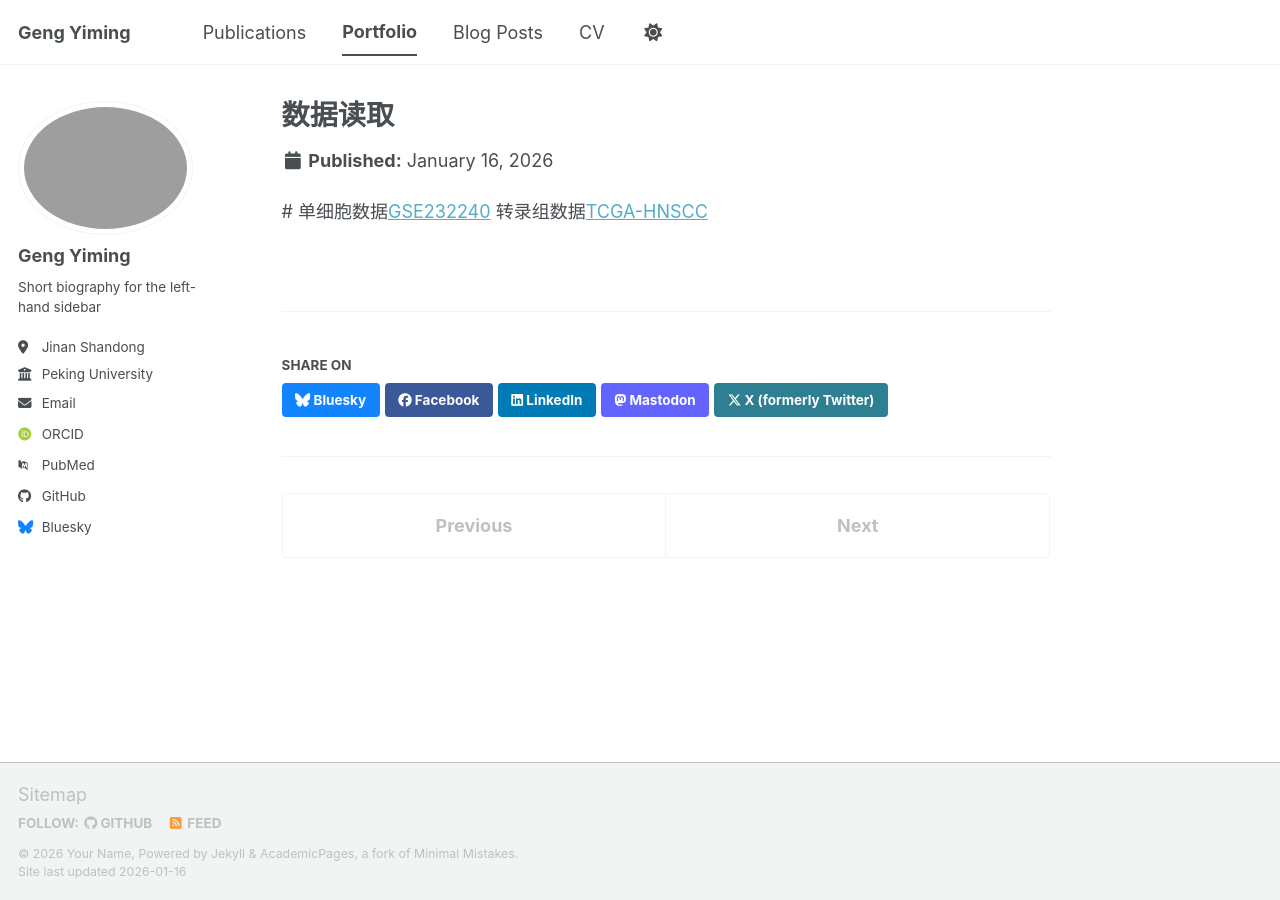
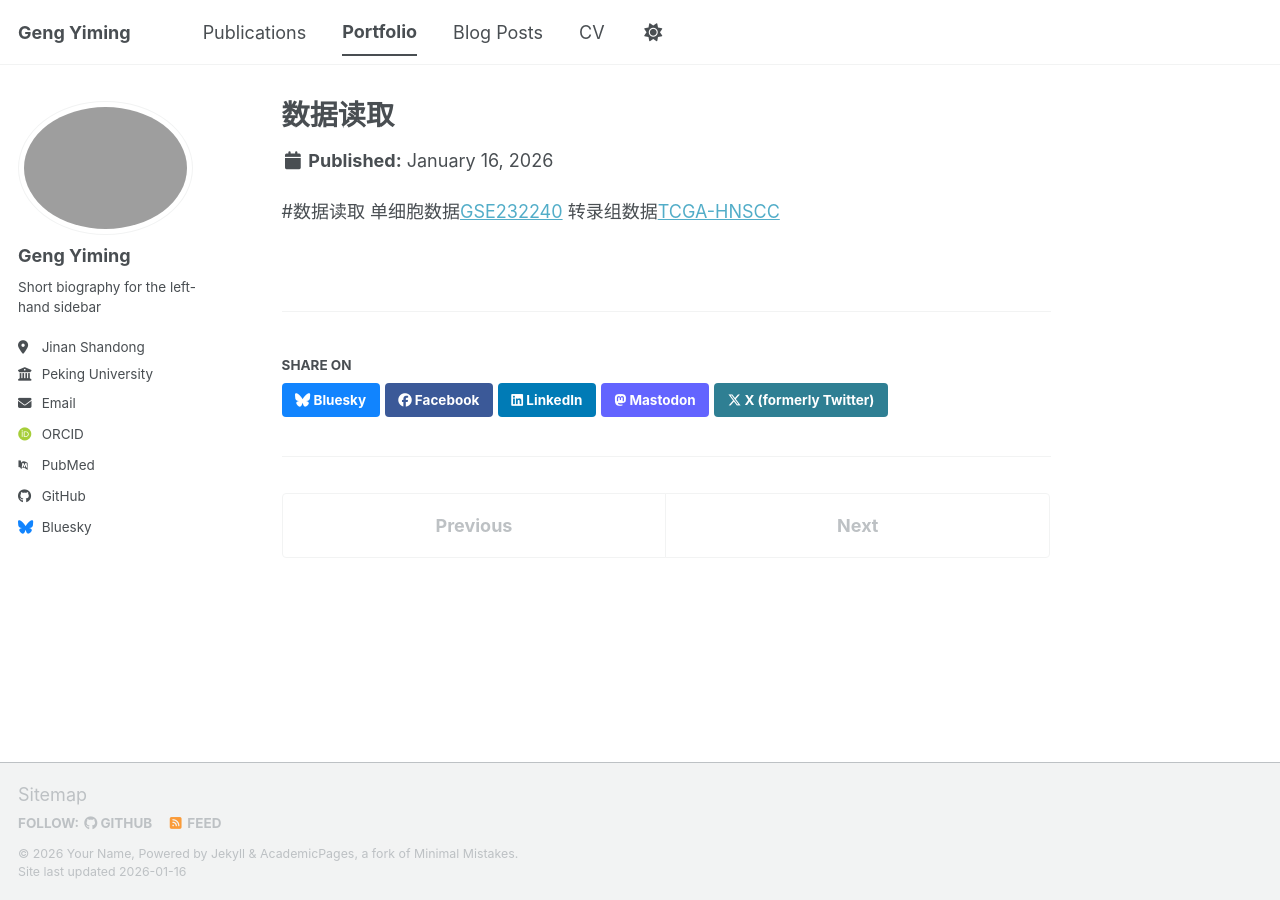
Before and after one commit to GENGYIM/GENGYIM.github.io, a Jekyll site: the page built from _portfolio/portfolio-1.md, in a window 1280 px wide. Built offline with Jekyll 4.4.1, drawn with Linux system fonts in a browser that asks for light colours; some web fonts are replaced; a script bundle is joined from its source files by our own code; library files that are not in the unit come from our copies.

Commit message:
Update portfolio-1.md

```diff
--- a/_portfolio/portfolio-1.md
+++ b/_portfolio/portfolio-1.md
@@ -1,8 +1,8 @@
 ---
 title: "数据读取"
-
+excerpt: "Short description of portfolio item number 1<br/><img src='/images/500x300.png'>"
+collection: portfolio
 ---
-
-#
+#数据读取
 单细胞数据[GSE232240](https://www.ncbi.nlm.nih.gov/geo/query/acc.cgi?acc=GSE232240)
 转录组数据[TCGA-HNSCC](https://portal.gdc.cancer.gov/)
```
